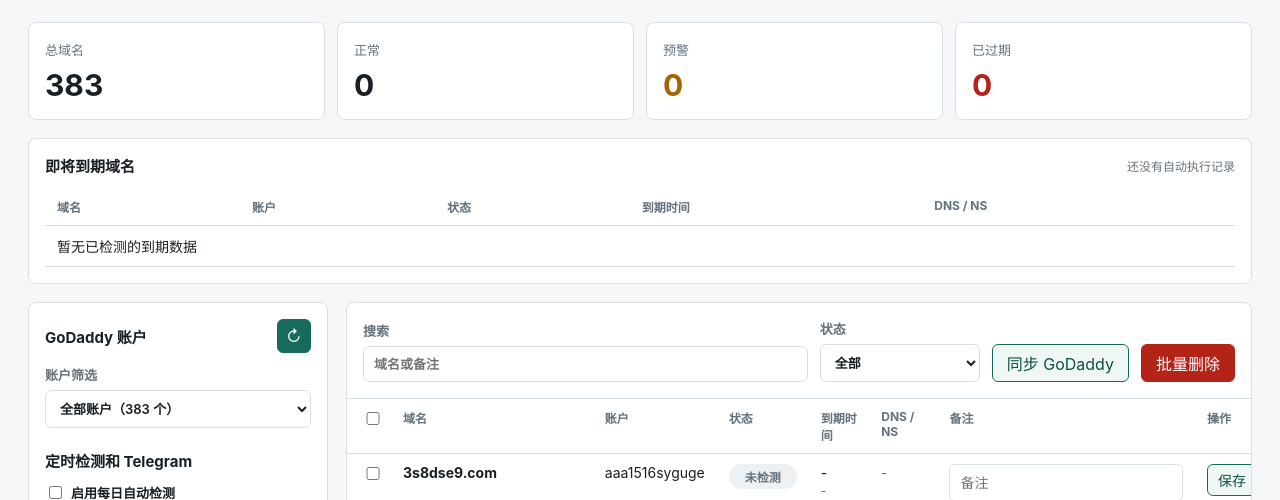
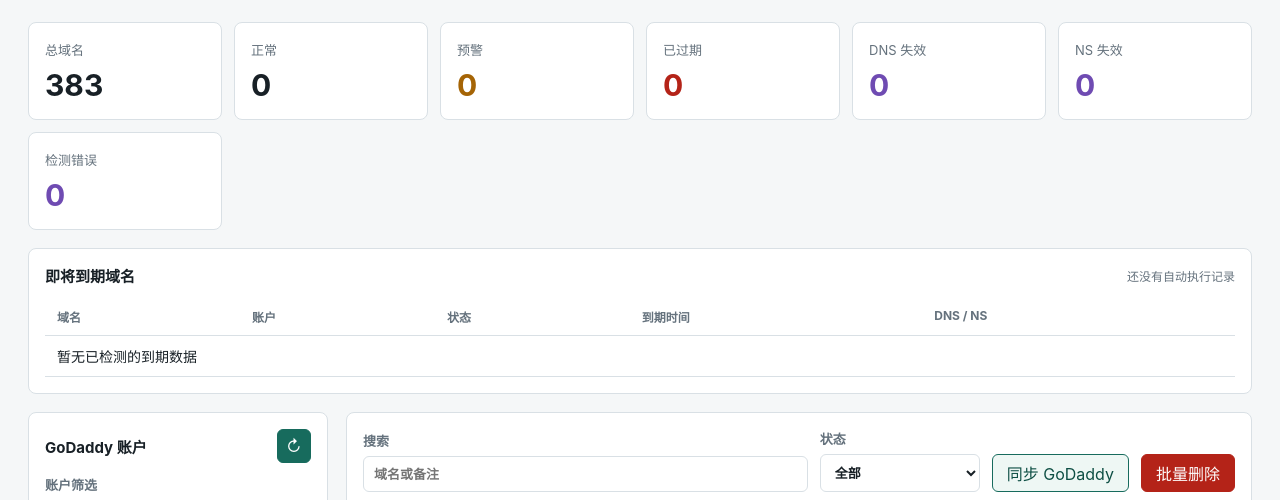
Before and after one commit to kaibiubiu6379-web/domain-expiry-monitor, a Flask app: page / in a window 1280 px wide. Shown: the part 90-590 px from the top of the page. Run offline with Flask 3, Linux system fonts and the light colour scheme; the visitor is signed in with stand-in values (Sample User, id 1); data that the repository does not hold is empty.

Commit message:
Refine domain status labels

```diff
--- a/app.py
+++ b/app.py
@@ -125,7 +125,11 @@ def refresh_cached_statuses(threshold_days=None):
     for item in cache.values():
         if "daysLeft" not in item:
             continue
-        new_status = status_label(item.get("daysLeft"), item.get("dnsStatus"), threshold_days)
+        normalized_dns_status = normalize_dns_status(item.get("dnsStatus"), item.get("ns"))
+        new_status = status_label(item.get("daysLeft"), normalized_dns_status, threshold_days, item.get("ns"))
+        if item.get("dnsStatus") != normalized_dns_status:
+            item["dnsStatus"] = normalized_dns_status
+            changed = True
         if item.get("status") != new_status:
             item["status"] = new_status
             changed = True
@@ -271,12 +275,36 @@ def get_ns(domain):
         output = result.stdout.strip()
         if output:
             return "ok", output.replace("\n", ", ")
-        return "dns_error", "SERVFAIL"
+        if result.returncode != 0:
+            detail = result.stderr.strip() or result.stdout.strip() or f"dig exited with {result.returncode}"
+            return "dns_failed", detail
+        return "ns_failed", "No NS records"
+    except subprocess.TimeoutExpired:
+        return "dns_failed", "DNS query timed out"
+    except FileNotFoundError:
+        return "check_error", "dig command not found"
     except Exception as exc:
-        return "dns_error", str(exc)
+        return "check_error", str(exc)
 
 
-def status_label(days, dns_status, threshold_days=None):
+def normalize_dns_status(dns_status, ns_info=""):
+    if not dns_status:
+        return None
+    if dns_status in {"ok", "dns_failed", "ns_failed", "check_error"}:
+        return dns_status
+
+    # Backward compatibility for older cache entries.
+    text = (ns_info or "").lower()
+    if dns_status == "dns_error":
+        if "servfail" in text or "no ns" in text:
+            return "ns_failed"
+        if "timed out" in text or "timeout" in text:
+            return "dns_failed"
+        return "check_error"
+    return "check_error"
+
+
+def status_label(days, dns_status, threshold_days=None, ns_info=""):
     threshold_days = int(threshold_days or load_settings().get("thresholdDays") or 14)
     if days is None:
         return "unknown"
@@ -284,6 +312,9 @@ def status_label(days, dns_status, threshold_days=None):
         return "expired"
     if days < threshold_days:
         return "warning"
+    normalized_dns_status = normalize_dns_status(dns_status, ns_info)
+    if normalized_dns_status and normalized_dns_status != "ok":
+        return normalized_dns_status
     return "ok"
 
 
@@ -298,7 +329,7 @@ def check_domain_item(account, domain):
         "daysLeft": days_left,
         "dnsStatus": dns_status,
         "ns": ns,
-        "status": status_label(days_left, dns_status, threshold_days),
+        "status": status_label(days_left, dns_status, threshold_days, ns),
         "checkedAt": now_iso(),
     }
 
@@ -491,7 +522,7 @@ def build_domain_rows():
             key = f"{account}/{domain}"
             status = cache.get(key, {})
             days_left = status.get("daysLeft")
-            dns_status = status.get("dnsStatus")
+            dns_status = normalize_dns_status(status.get("dnsStatus"), status.get("ns"))
             rows.append(
                 {
                     "account": account,
@@ -501,7 +532,7 @@ def build_domain_rows():
                     "daysLeft": days_left,
                     "dnsStatus": dns_status,
                     "ns": status.get("ns"),
-                    "status": status_label(days_left, dns_status, threshold_days),
+                    "status": status_label(days_left, dns_status, threshold_days, status.get("ns")),
                     "checkedAt": status.get("checkedAt"),
                 }
             )
@@ -747,7 +778,16 @@ def api_check_domains():
 @require_auth
 def api_dashboard():
     rows = build_domain_rows()
-    counts = {"total": len(rows), "ok": 0, "warning": 0, "expired": 0, "unknown": 0}
+    counts = {
+        "total": len(rows),
+        "ok": 0,
+        "warning": 0,
+        "expired": 0,
+        "unknown": 0,
+        "dns_failed": 0,
+        "ns_failed": 0,
+        "check_error": 0,
+    }
     accounts = {}
     for row in rows:
         counts[row["status"]] = counts.get(row["status"], 0) + 1
--- a/static/app.js
+++ b/static/app.js
@@ -15,7 +15,17 @@ const statusText = {
   ok: "正常",
   warning: "预警",
   expired: "已过期",
+  dns_failed: "DNS 失效",
+  ns_failed: "NS 失效",
+  check_error: "检测错误",
   unknown: "未检测"
+};
+
+const dnsStatusText = {
+  ok: "DNS 正常",
+  dns_failed: "DNS 失效",
+  ns_failed: "NS 失效",
+  check_error: "检测错误"
 };
 
 function $(id) {
@@ -168,6 +178,9 @@ async function loadDashboard() {
   $("statOk").textContent = data.counts.ok || 0;
   $("statWarning").textContent = data.counts.warning || 0;
   $("statExpired").textContent = data.counts.expired || 0;
+  $("statDnsFailed").textContent = data.counts.dns_failed || 0;
+  $("statNsFailed").textContent = data.counts.ns_failed || 0;
+  $("statCheckError").textContent = data.counts.check_error || 0;
   renderDashboard(data.expiring || []);
   const settings = state.settings;
   $("lastRunInfo").textContent = settings.lastRunAt
@@ -293,7 +306,7 @@ function renderDomains() {
 
 function renderDnsText(row) {
   if (!row.dnsStatus) return "-";
-  const label = row.dnsStatus === "ok" ? "DNS 正常" : "DNS 异常";
+  const label = dnsStatusText[row.dnsStatus] || "DNS 异常";
   return `${label}${row.ns ? ` · ${escapeHtml(row.ns)}` : ""}`;
 }
 
--- a/static/styles.css
+++ b/static/styles.css
@@ -158,7 +158,7 @@ h2 {
 
 .stats-grid {
   display: grid;
-  grid-template-columns: repeat(4, minmax(0, 1fr));
+  grid-template-columns: repeat(auto-fit, minmax(180px, 1fr));
   gap: 12px;
   margin-bottom: 18px;
 }
@@ -187,6 +187,10 @@ h2 {
 
 .stat.danger strong {
   color: var(--danger);
+}
+
+.stat.issue strong {
+  color: #6f4bb2;
 }
 
 .workbench {
@@ -375,6 +379,13 @@ td {
   color: var(--danger);
 }
 
+.status-dns_failed,
+.status-ns_failed,
+.status-check_error {
+  background: #f0ecff;
+  color: #5f3dc4;
+}
+
 .note-input {
   min-width: 220px;
 }
--- a/templates/index.html
+++ b/templates/index.html
@@ -41,6 +41,18 @@
         <article class="stat danger">
           <span>已过期</span>
           <strong id="statExpired">0</strong>
+        </article>
+        <article class="stat issue">
+          <span>DNS 失效</span>
+          <strong id="statDnsFailed">0</strong>
+        </article>
+        <article class="stat issue">
+          <span>NS 失效</span>
+          <strong id="statNsFailed">0</strong>
+        </article>
+        <article class="stat issue">
+          <span>检测错误</span>
+          <strong id="statCheckError">0</strong>
         </article>
       </section>
 
@@ -139,6 +151,9 @@
                 <option value="ok">正常</option>
                 <option value="warning">预警</option>
                 <option value="expired">已过期</option>
+                <option value="dns_failed">DNS 失效</option>
+                <option value="ns_failed">NS 失效</option>
+                <option value="check_error">检测错误</option>
                 <option value="unknown">未检测</option>
               </select>
             </label>
```
Also changed, not shown: README.md.
